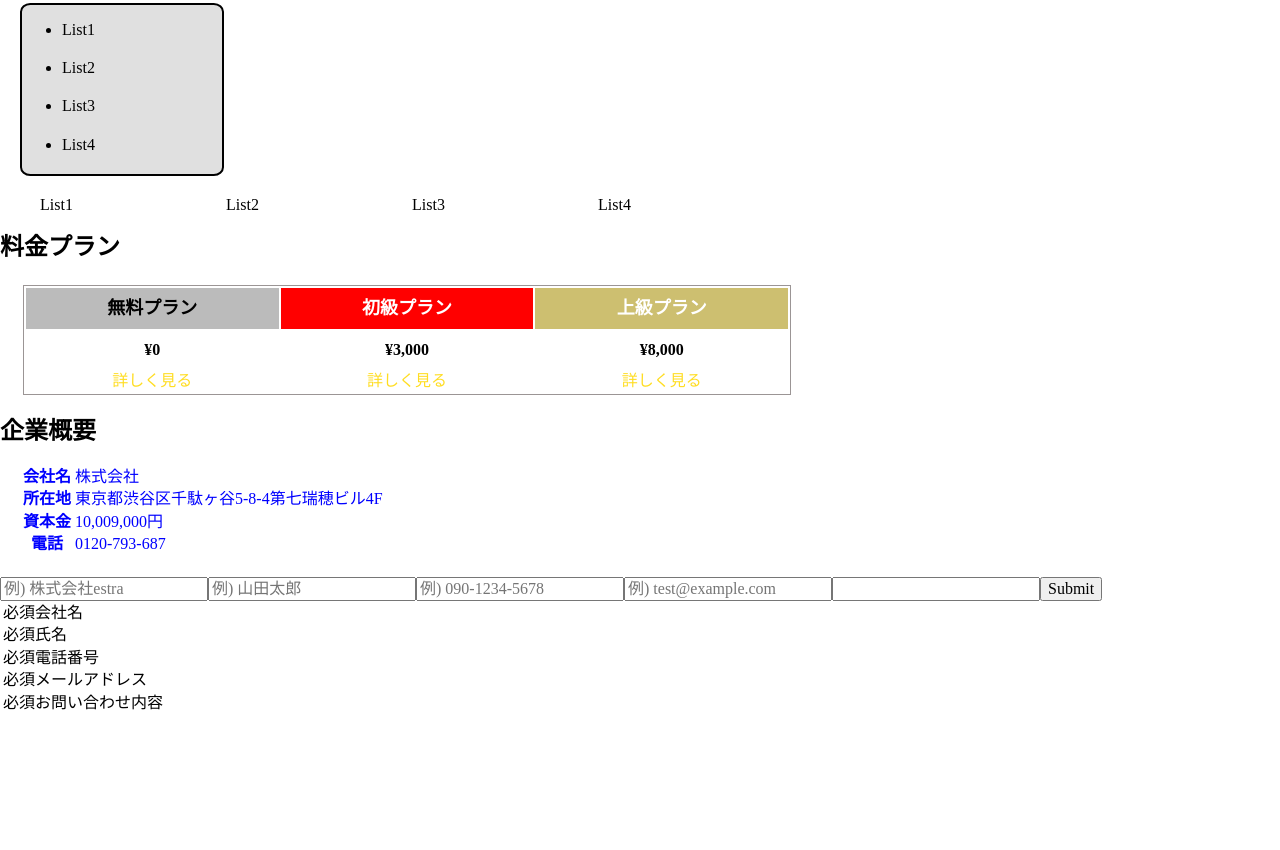
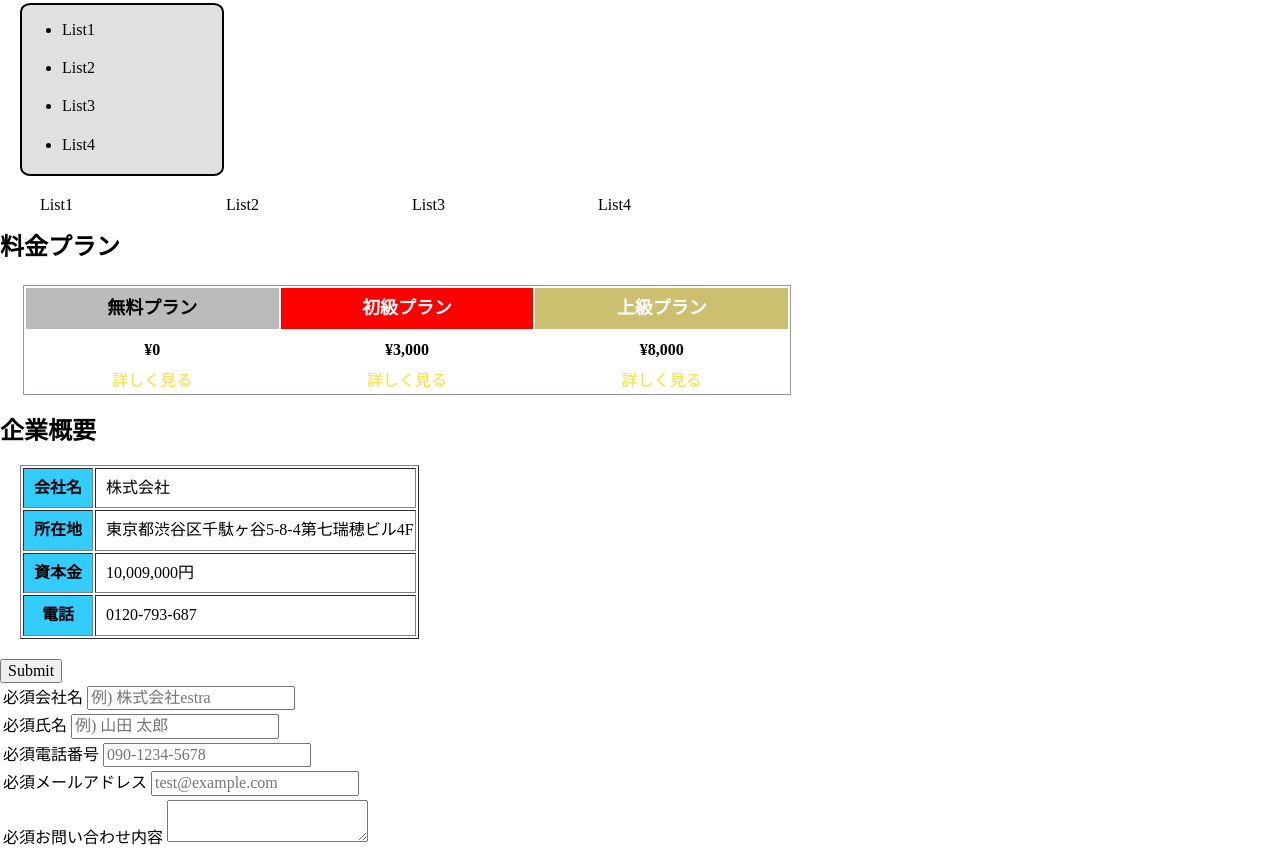
Before and after one commit to nisihara-yudai/seiteki, a plain HTML site: page index.html in a window 1280 px wide. Shown: the part 1347-2197 px from the top of the page. Before the commit the page ends 2062 px from the top, so only its background shows below. Drawn offline with Linux system fonts and the light colour scheme.

Commit message:
third commit

```diff
--- a/css/style.css
+++ b/css/style.css
@@ -295,3 +295,14 @@ p.date {
     padding: 10px;
     font-weight: bold;
 }
+
+th.title {
+    background: #3CF;
+    padding: 10px;
+    color: #000;
+}
+
+td.sub {
+    color: #000;
+    padding-left: 10px;
+}
--- a/index.html
+++ b/index.html
@@ -1,5 +1,6 @@
 <!DOCTYPE html>
 <html lang="ja">
+
 <head>
   <meta charset="UTF-8">
   <meta http-equiv="X-UA-Compatible" content="IE=edge">
@@ -8,6 +9,7 @@
   <link rel="stylesheet" href="css/reset.css">
   <link rel="stylesheet" href="css/style.css">
 </head>
+
 <body>
   <!-- テキスト -->
   <!-- 強調テキスト -->
@@ -180,7 +182,7 @@
   </table>
 
   <!-- 企業概要 -->
-  <table class="company detail">
+  <table class="company detail" border="1">
     <h2 class="company detail01">企業概要</h2>
     <tr>
       <th class="title">会社名</th>
@@ -202,28 +204,40 @@
 
   <!-- フォーム -->
   <table class="form_format">
+    <tbody>
       <tr>
-      <td class="title01"><span class="must">必須</span>会社名</td>
+        <td class="title01"><span class="must">必須</span>会社名
           <input type="text" class="form" placeholder="例) 株式会社estra">
+        </td>
+
       </tr>
       <tr>
-      <td class="title01"><span class="must">必須</span>氏名</td>
-      <input type="text" class="form" placeholder="例) 山田太郎">
+        <td class="title01"><span class="must">必須</span>氏名
+          <input type="text" class="form" placeholder="例) 山田 太郎">
+        </td>
+
       </tr>
       <tr>
-      <td class="title01"><span class="must">必須</span>電話番号</td>
-      <input type="text" class="form" placeholder="例) 090-1234-5678">
+        <td class="title01"><span class="must">必須</span>電話番号
+          <input type="text" class="form" placeholder="090-1234-5678">
+        </td>
+
       </tr>
       <tr>
-      <td class="title01"><span class="must">必須</span>メールアドレス</td>
-      <input type="email" class="form" placeholder="例) test@example.com">
+        <td class="title01"><span class="must">必須</span>メールアドレス
+          <input type="email" class="form" placeholder="test@example.com">
+        </td>
+
       </tr>
       <tr>
-      <td class="title01"><span class="must">必須</span>お問い合わせ内容</td>
-      <input type="textarea" class="form">
+        <td class="title01"><span class="must">必須</span>お問い合わせ内容
+          <textarea></textarea>
+        </td>
+
       </tr>
-    <input type="submit" class="send" placeholder="送信する">
+    </tbody><input type="submit" class="send" placeholder="送信する">
   </table>
 
 </body>
+
 </html>
```
Lines whose indentation alone changed are shown as unchanged.
